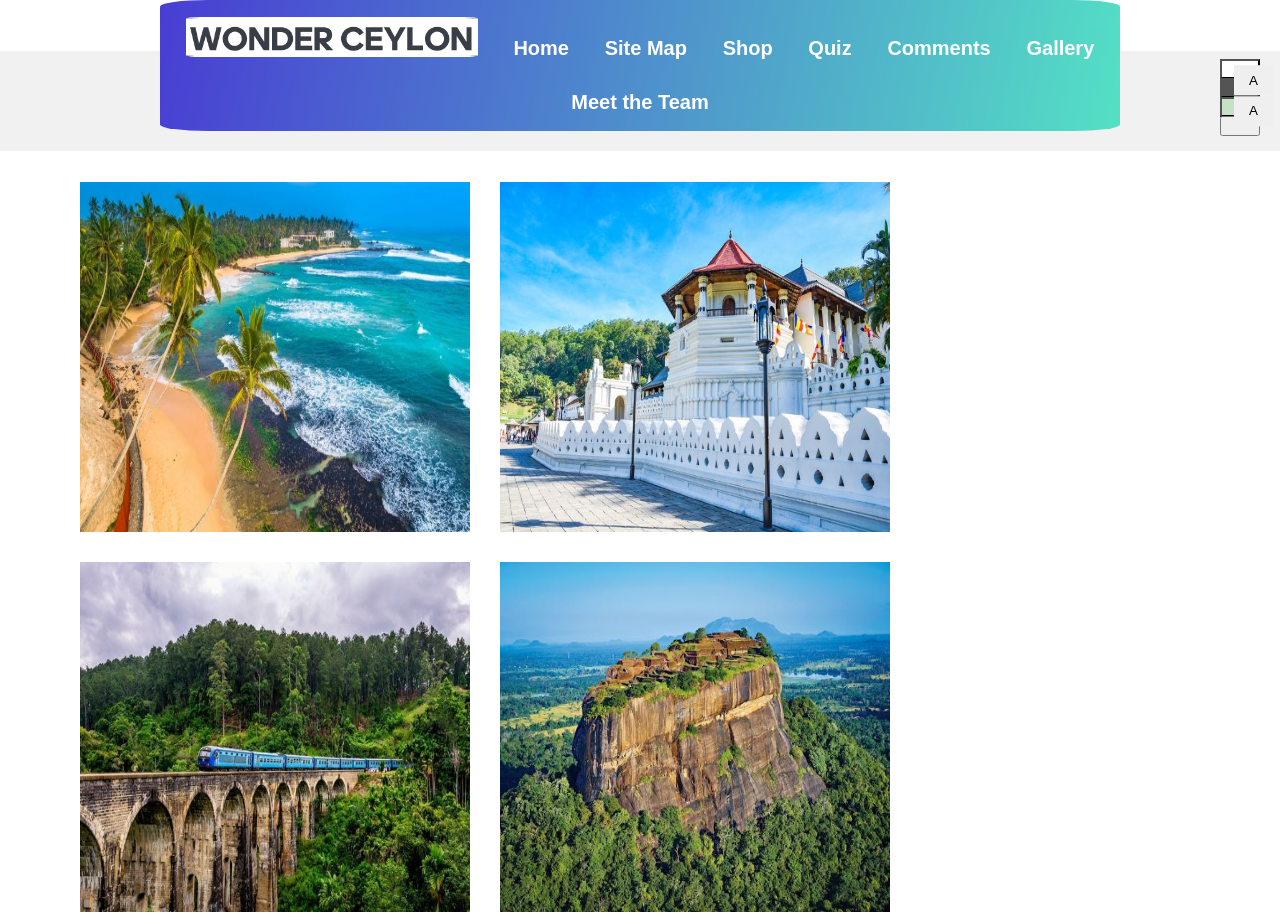
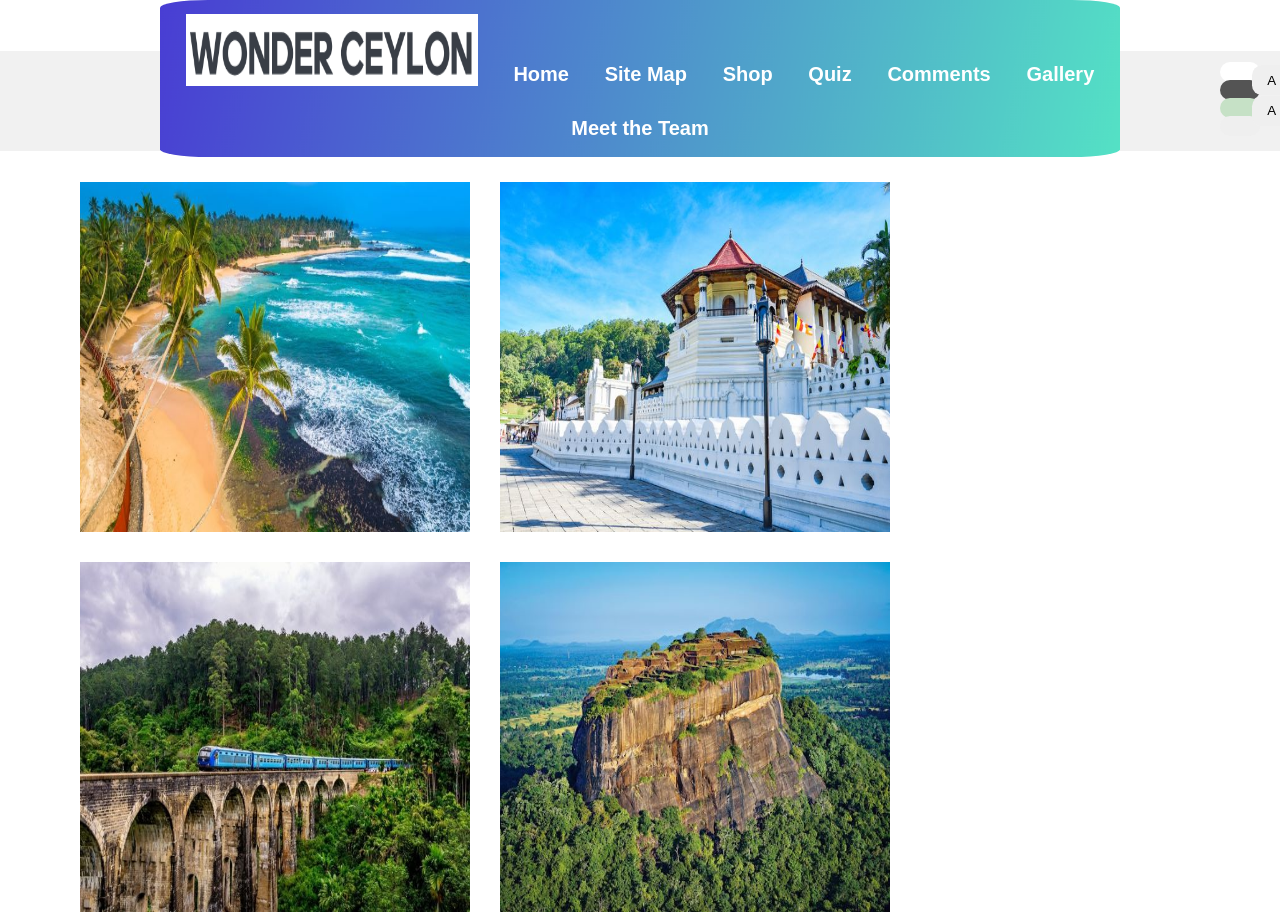
Before and after one commit to senirus/wonderc.github.io, a plain HTML site: page gallery.html in a window 1280 px wide. Shown: the top 924 px of the page. Drawn offline with Linux system fonts and the light colour scheme.

Commit message:
Style sheet importing corrected

```diff
--- a/gallery.html
+++ b/gallery.html
@@ -4,7 +4,7 @@
     <meta charset="UTF-8" />
     <title>Gallery</title>
     <link rel="stylesheet" type="text/css" href="gallery.css" />
-    <link rel="stylesheet" href="home.css">
+    <link rel="stylesheet" href="styles_main.css">
   </head>
   <body>
     <!--nav bar-->
```
Also changed, not shown: sitemap.html (+1 -1 lines), student4.html (+1 -1 lines).
